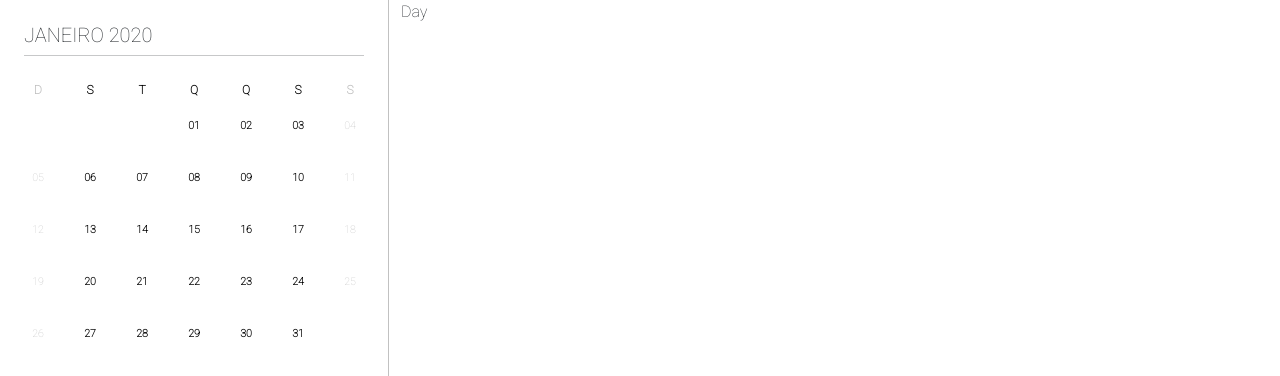
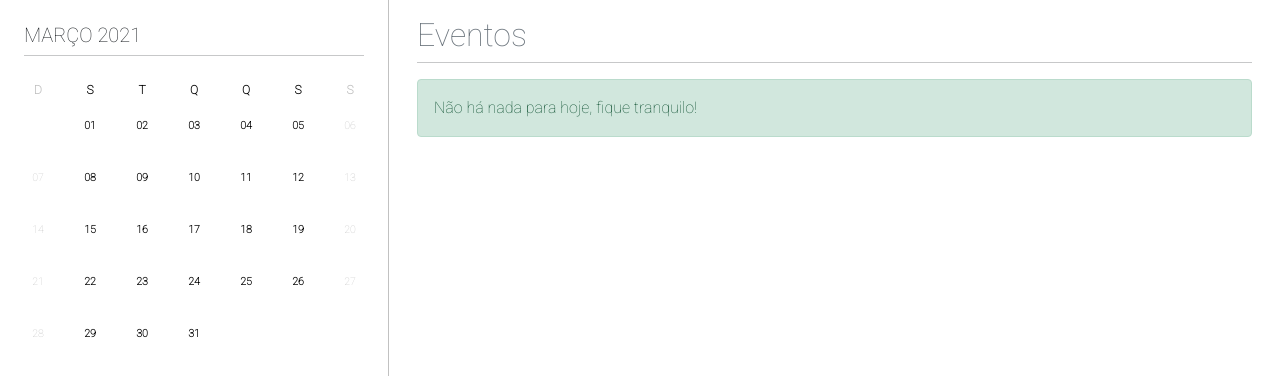
Before and after one commit to menezedouglas/custom-calendar, a Vue app: page / in a window 1280 px wide. Shown: the top 376 px of the page. Built offline with nearby package versions, Linux system fonts and the light colour scheme.

Commit message:
Componente basico do dia criado!

```diff
--- a/src/modules/day/component/index.vue
+++ b/src/modules/day/component/index.vue
@@ -1,14 +1,47 @@
 <template>
-  <div>
-    Day
+  <div class="p-3">
+    <div class="row">
+      <div class="col-12">
+        <h2 class="text-muted">Eventos</h2>
+        <hr class="my-2 mb-3">
+      </div>
+      <div
+        class="col-12"
+        v-for="(event, index) in getEvents()"
+        v-bind:key="index"
+      >
+        <div class="card border-0 shadow">
+          <div class="card-body">
+            <div class="row">
+              <div class="col">
+                <h4 class="p-0 m-0">{{ event.title }}</h4>
+              </div>
+              <div class="col-auto">
+                <span class="badge rounded-pill bg-primary">{{ event.type }}</span>
+              </div>
+            </div>
+          </div>
+        </div>
+      </div>
+      <div class="col-12">
+        <div class="alert alert-success">
+          Não há nada para hoje, fique tranquilo!
+        </div>
+      </div>
+    </div>
   </div>
 </template>
 
 <script>
+import { mapActions, mapGetters } from 'vuex'
 export default {
   name: 'day',
   data () {
     return {}
+  },
+  methods: {
+    ...mapActions('day', ['ActionSetDate', 'ActionSetEvents']),
+    ...mapGetters('day', ['getDate', 'getEvents'])
   }
 }
 </script>
--- a/src/modules/month/components/index.vue
+++ b/src/modules/month/components/index.vue
@@ -181,7 +181,7 @@ export default {
       })
     },
     setDate () {
-      this.ActionSetDate('01/01/2020')
+      this.ActionSetDate(this.now)
       this.days = this.getDays()
     }
   },
```
